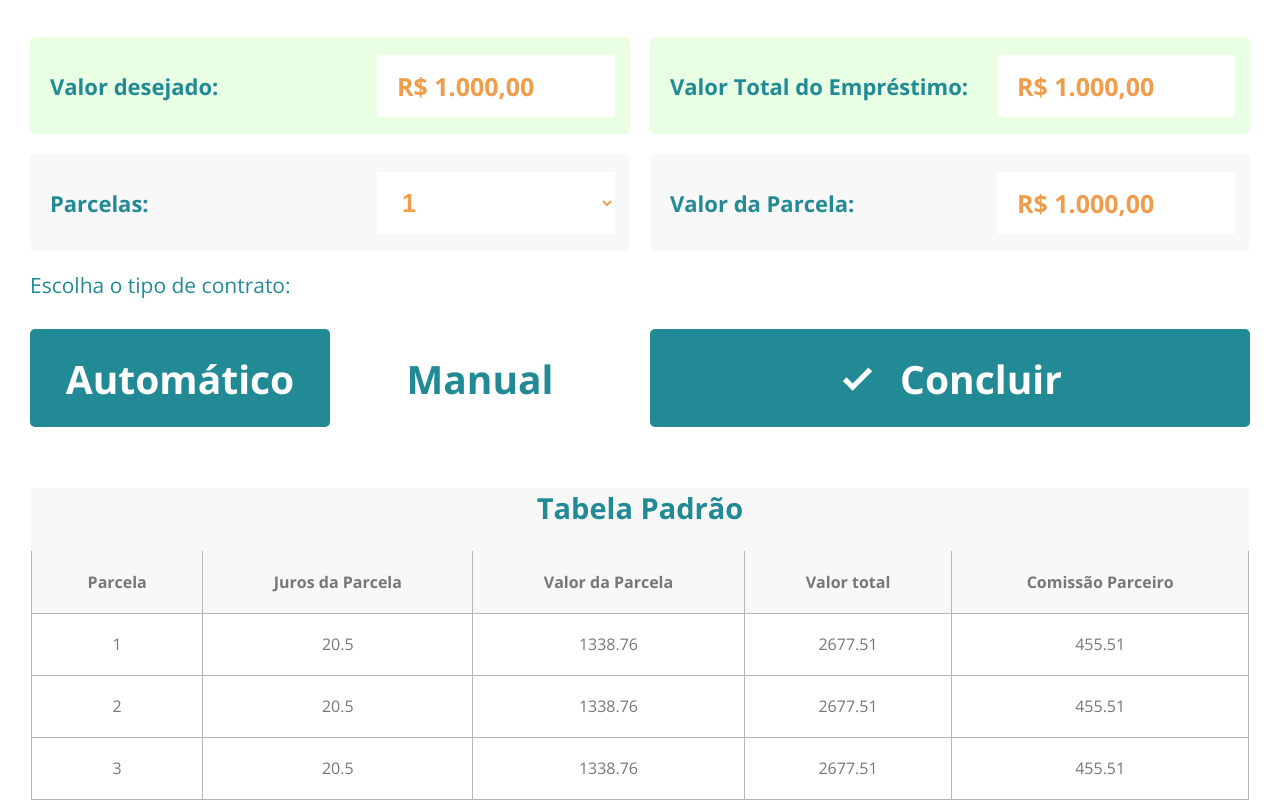
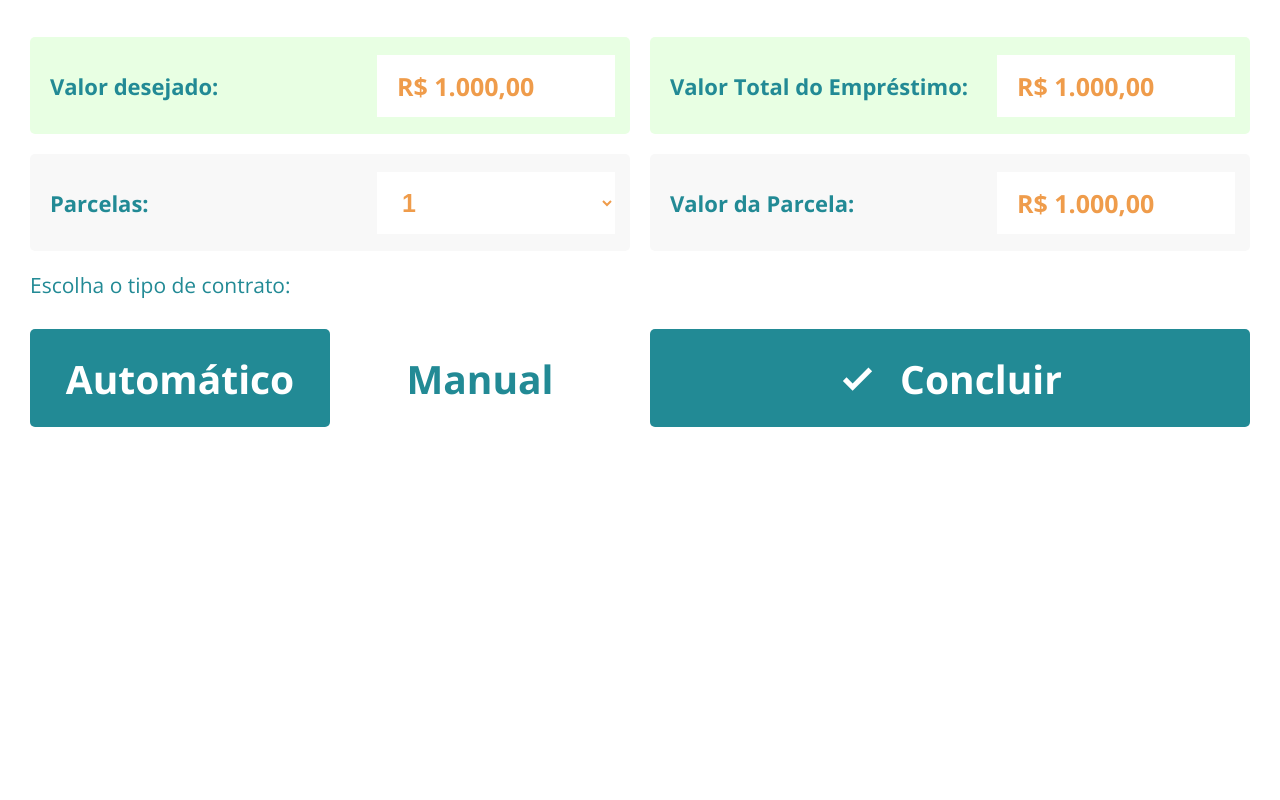
Before and after one commit to felipekejo/klutch-test, a React (Create React App) app: page /applyforloan3 in a window 1280 px wide. Shown: the part 263-1063 px from the top of the page. After the commit the page ends 800 px from the top, so only its background shows below. Built offline with nearby package versions, Linux system fonts and the light colour scheme.

Commit message:
tabela dinamica

```diff
--- a/src/components/TableInstallment/index.tsx
+++ b/src/components/TableInstallment/index.tsx
@@ -1,4 +1,5 @@
-import React from 'react';
+import React, { useEffect, useState } from 'react';
+import api from '../../services/api';
 
 import {
   Container,
@@ -7,12 +8,46 @@ import {
   Table,
 } from './styles';
 
-const TableInstallment: React.FC = () => {
+interface TableInstallmentProps {
+  installment: {
+    id: number;
+    name: string;
+    installments: [
+      {
+        id: number;
+        installment: number;
+        installmentInterest: number;
+        installmentValue: number;
+        fullValue: number;
+        comission: number;
+      },
+    ];
+  };
+}
+
+interface InstallmentInformation {
+  id: number;
+  name: string;
+  installments: [
+    {
+      id: number;
+      installment: number;
+      installmentInterest: number;
+      installmentValue: number;
+      fullValue: number;
+      comission: number;
+    },
+  ];
+}
+
+const TableInstallment: React.FC<TableInstallmentProps> = ({
+  installment: { name, installments },
+}) => {
   return (
     <Container>
       <TableContainer>
         <TableTitleContainer>
-          <h1>Tabela Padrão</h1>
+          <h1>{name}</h1>
         </TableTitleContainer>
         <Table>
           <tr>
@@ -22,27 +57,17 @@ const TableInstallment: React.FC = () => {
             <th>Valor total</th>
             <th>Comissão Parceiro</th>
           </tr>
-          <tr>
-            <td>1</td>
-            <td>20.5</td>
-            <td>1338.76</td>
-            <td>2677.51</td>
-            <td>455.51</td>
-          </tr>
-          <tr>
-            <td>2</td>
-            <td>20.5</td>
-            <td>1338.76</td>
-            <td>2677.51</td>
-            <td>455.51</td>
-          </tr>
-          <tr>
-            <td>3</td>
-            <td>20.5</td>
-            <td>1338.76</td>
-            <td>2677.51</td>
-            <td>455.51</td>
-          </tr>
+          {installments.map(installment => {
+            return (
+              <tr key={installment.id}>
+                <td>{installment.installment}</td>
+                <td>{installment.installmentInterest}</td>
+                <td>{installment.installmentValue}</td>
+                <td>{installment.fullValue}</td>
+                <td>{installment.comission}</td>
+              </tr>
+            );
+          })}
         </Table>
       </TableContainer>
     </Container>
--- a/src/pages/ApplyForLoan/index.tsx
+++ b/src/pages/ApplyForLoan/index.tsx
@@ -1,4 +1,4 @@
-import React, { FormEvent, useCallback, useEffect, useState } from 'react';
+import React, { useCallback, useEffect, useState } from 'react';
 import { FaPlusCircle } from 'react-icons/fa';
 import { Link } from 'react-router-dom';
 import iconFilling from '../../assets/iconFilling.svg';
@@ -61,10 +61,6 @@ const ApplyForLoan: React.FC = () => {
     localStorage.setItem('@Klutch:clientFound', JSON.stringify(clientFound));
   }, [clientFound]);
 
-  console.log(selectCPF);
-  console.log(clients);
-  console.log(clientFound);
-
   return (
     <>
       <Header />
--- a/src/pages/ApplyForLoan3/index.tsx
+++ b/src/pages/ApplyForLoan3/index.tsx
@@ -105,7 +105,7 @@ const ApplyForLoan3: React.FC = () => {
             </Link>
           </SubmitButton>
         </ButtonsContainer>
-        <TableInstallment />
+        {/* <TableInstallment /> */}
       </Container>
     </>
   );
--- a/src/pages/DesiredAmount/index.tsx
+++ b/src/pages/DesiredAmount/index.tsx
@@ -1,4 +1,4 @@
-import React from 'react';
+import React, { useEffect, useState } from 'react';
 
 import { FaPlusCircle } from 'react-icons/fa';
 import Input from '../../components/Input';
@@ -20,13 +20,34 @@ import {
   SelectContainer,
   Select,
 } from './styles';
+import api from '../../services/api';
+
+interface Installment {
+  id: number;
+  name: string;
+  installments: [
+    {
+      id: number;
+      installment: number;
+      installmentInterest: number;
+      installmentValue: number;
+      fullValue: number;
+      comission: number;
+    },
+  ];
+}
 
 const DesireAmount: React.FC = () => {
-  // const addTable = useCallback(() => {
-  //   return (
+  const [amount, setAmount] = useState<string | undefined>();
 
-  //   );
-  // }, []);
+  const [installments, setInstallments] = useState<Installment[]>([]);
+
+  useEffect(() => {
+    api.get<Installment[]>('/rateTable').then(response => {
+      setInstallments(response.data);
+    });
+  }, []);
+
   return (
     <>
       <Container>
@@ -47,25 +68,23 @@ const DesireAmount: React.FC = () => {
               mask="currency"
               min="300,00"
               max="10.000,00"
+              value={amount}
+              onChange={e => setAmount(e.target.value)}
             />
             <ButtonForm>Calcular</ButtonForm>
           </ContentForm>
-          <SelectTableContainer>
+          {installments.map(installment => {
+            return (
+              <SelectTableContainer key={installment.id}>
                 <SelectContainer>
                   <Select>
                     <div />
                   </Select>
                 </SelectContainer>
-            <TableInstallment />
+                <TableInstallment installment={installment} />
               </SelectTableContainer>
-          <SelectTableContainer>
-            <SelectContainer>
-              <Select>
-                <div />
-              </Select>
-            </SelectContainer>
-            <TableInstallment />
-          </SelectTableContainer>
+            );
+          })}
         </Content>
 
         <Footer />
--- a/src/pages/DesiredAmount/styles.ts
+++ b/src/pages/DesiredAmount/styles.ts
@@ -30,6 +30,7 @@ export const Content = styled.div`
   flex-direction: column;
   align-items: center;
   justify-content: center;
+  margin-bottom: 100px;
 `;
 export const TextContent = styled.h1`
   margin-top: 68px;
```
Also changed, not shown: server.json (+4 -4 lines). Lines whose indentation alone changed are shown as unchanged.
